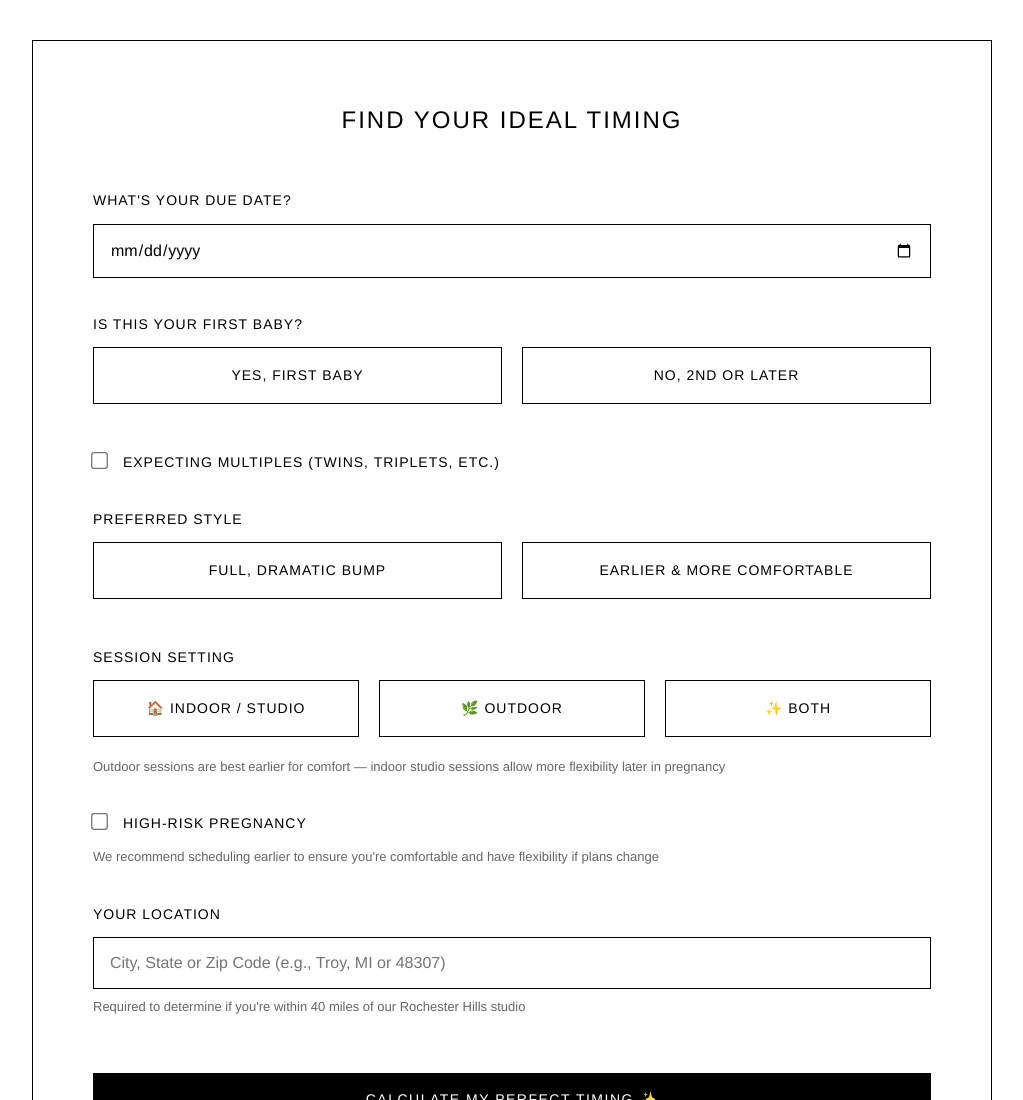
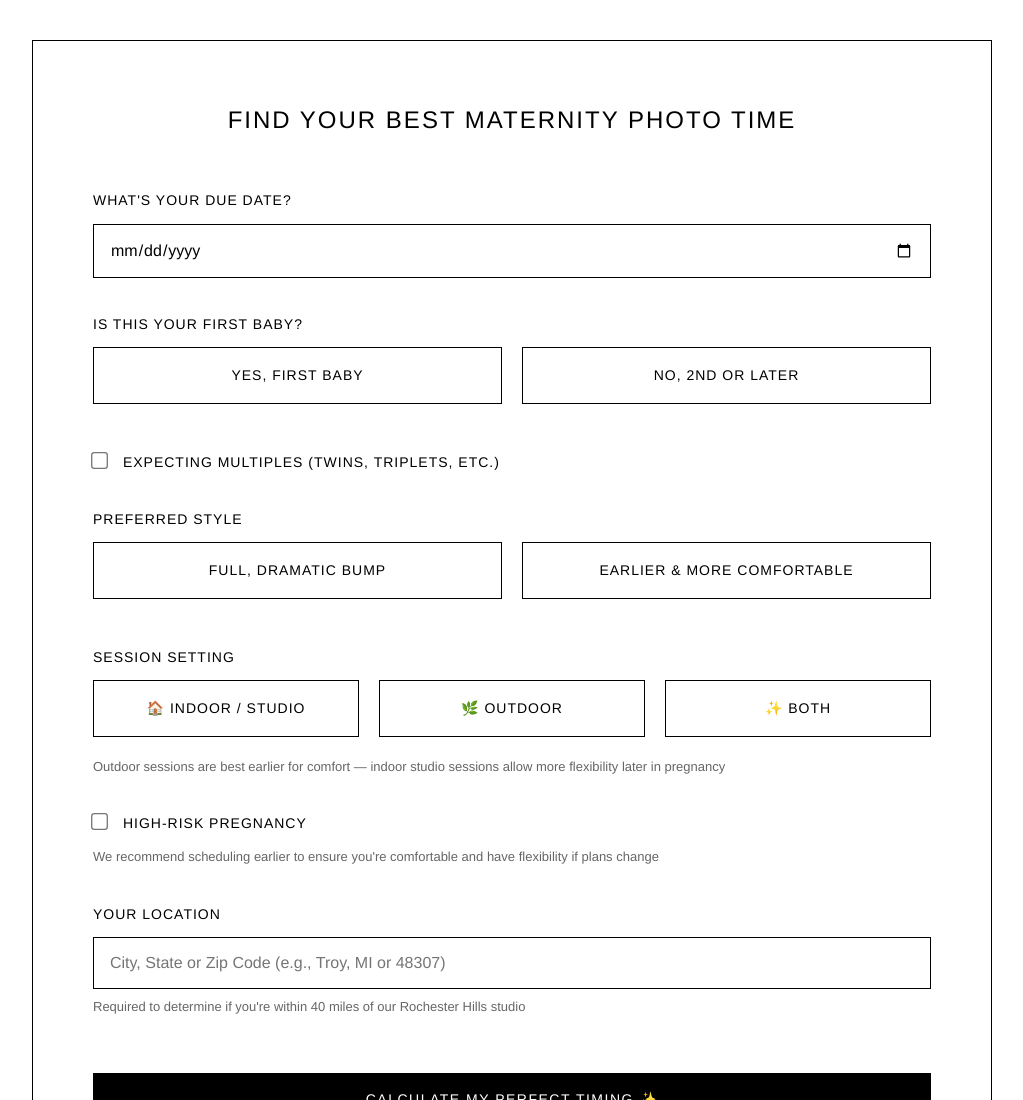
Before and after one commit to reveleadtion/Maternity_Photo_Calculator, a plain HTML site: page index.html in a window 1280 px wide. Shown: the top 1100 px of the page, without its empty margins (128-1151 px from the left). Drawn offline with Linux system fonts and the light colour scheme.

Commit message:
Update index.html

```diff
--- a/index.html
+++ b/index.html
@@ -122,7 +122,7 @@
 <body>
     <div class="container">
         <div class="card" id="form-card">
-            <h2 style="font-family: 'Helvetica Neue', Arial, sans-serif; text-align: center; font-size: 24px; margin-bottom: 50px; font-weight: 300; text-transform: uppercase; letter-spacing: 2px;">Find Your Ideal Timing</h2>
+            <h2 style="font-family: 'Helvetica Neue', Arial, sans-serif; text-align: center; font-size: 24px; margin-bottom: 50px; font-weight: 300; text-transform: uppercase; letter-spacing: 2px;">Find Your Best Maternity Photo Time</h2>
             <form id="calc-form">
                 <div class="form-group">
                     <label for="due-date">What's your due date?</label>
```
